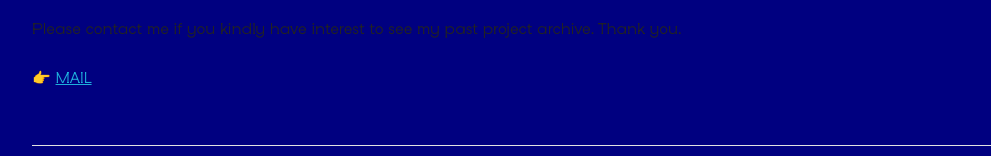
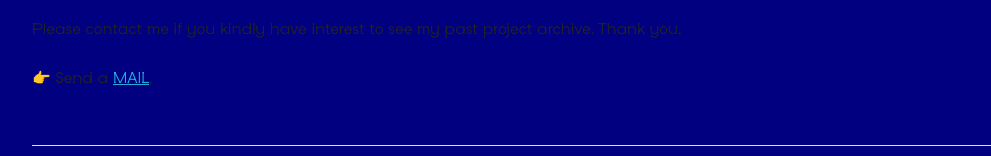
Before and after one commit to chutaicho/2022.takashiaoki.com, a website built with Parcel: page archive.html in a window 1280 px wide. Shown: the part 405-561 px from the top of the page, without its empty margins (128-1119 px from the left). Built offline with nearby package versions, Linux system fonts and the light colour scheme.

Commit message:
archive.html

```diff
--- a/archive.html
+++ b/archive.html
@@ -53,7 +53,7 @@
     <div class="row">
       <h3 class="headline">Private Area</h3>
       <p>Please contact me if you kindly have interest to see my past project archive. Thank you.</p>
-      <p>👉 <a href="mailto:chutaicho@gmail.com">MAIL</a></p>
+      <p>👉 Send a <a href="mailto:chutaicho@gmail.com">MAIL</a>.</p>
     </div>
 
     <hr/>
```
